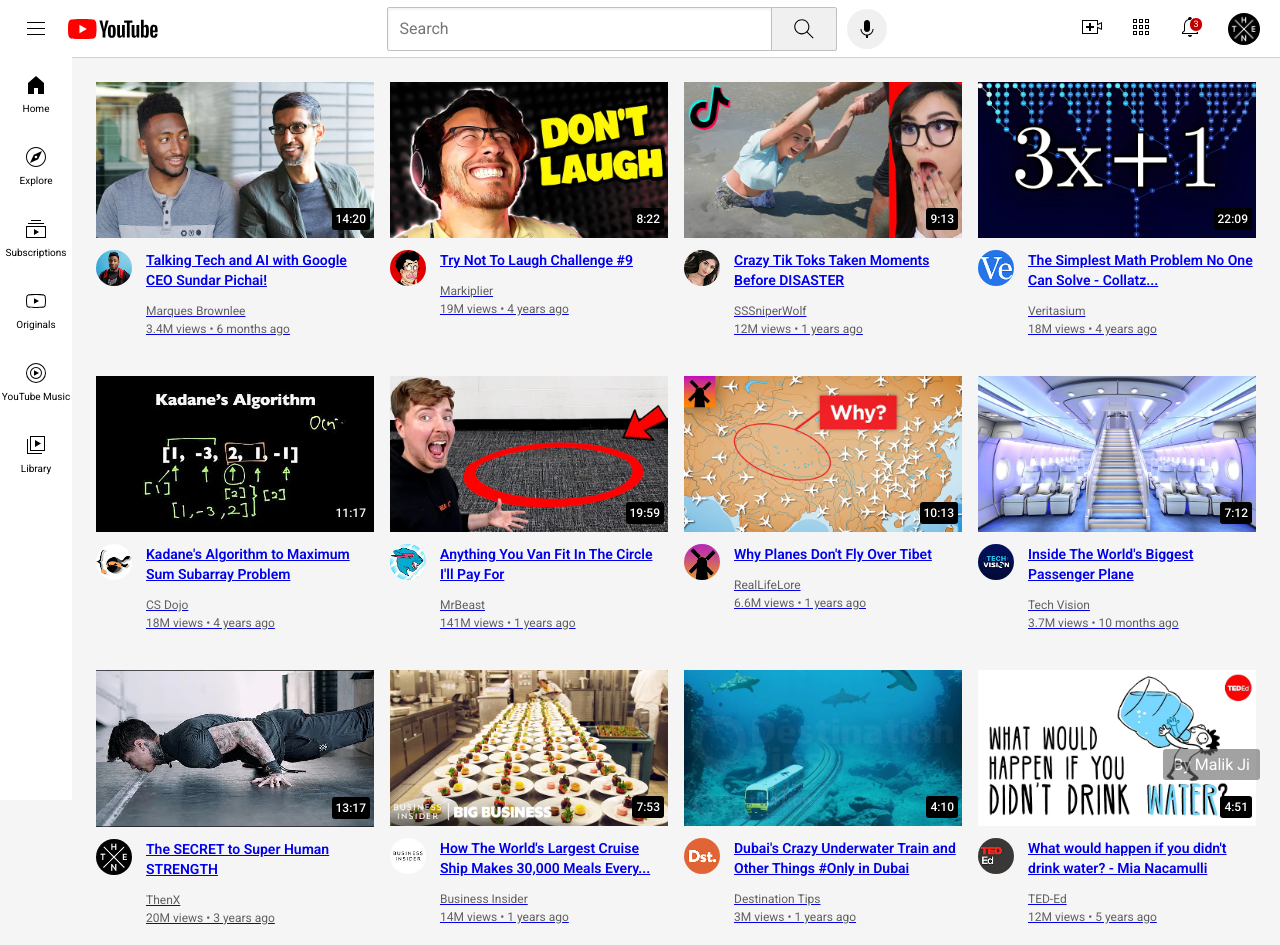
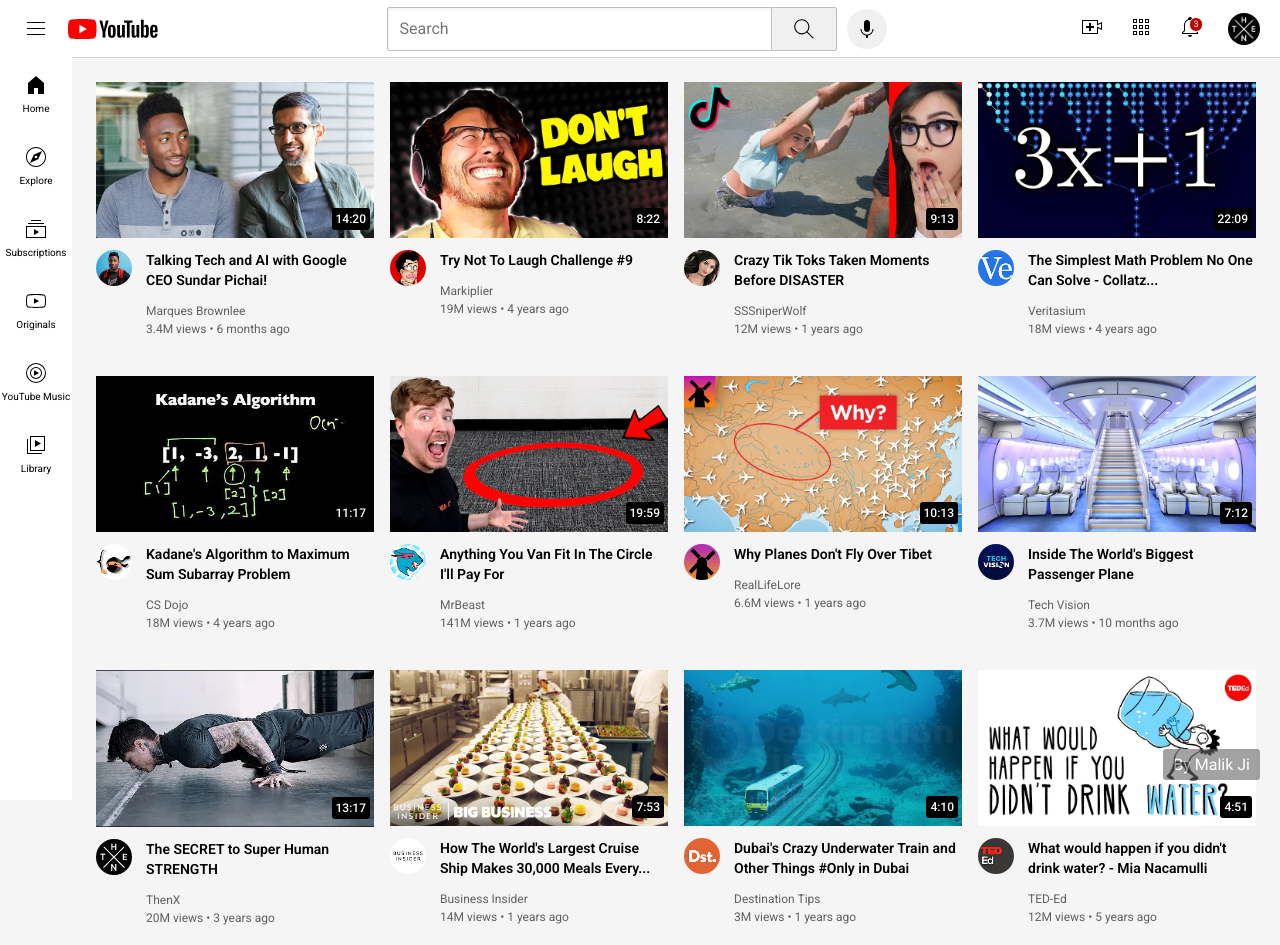
Before and after one commit to Malik-Ji-02/Malik-repository, a plain HTML site: page 1_youtube.html in a window 1280 px wide. Drawn offline with Linux system fonts and the light colour scheme.

Commit message:
Update 1_youtube.css

```diff
--- a/1_youtube.css
+++ b/1_youtube.css
@@ -262,6 +262,11 @@ body{
     row-gap: 40px;
 }
 
+.link-video{
+    text-decoration: none;
+    color:black;
+}
+
 .video-4{
     position:relative;
 }
@@ -357,3 +362,7 @@ body{
     color:white;
     opacity:60%;
 }
+
+.owner-name:hover{
+    cursor:default;
+}
```
